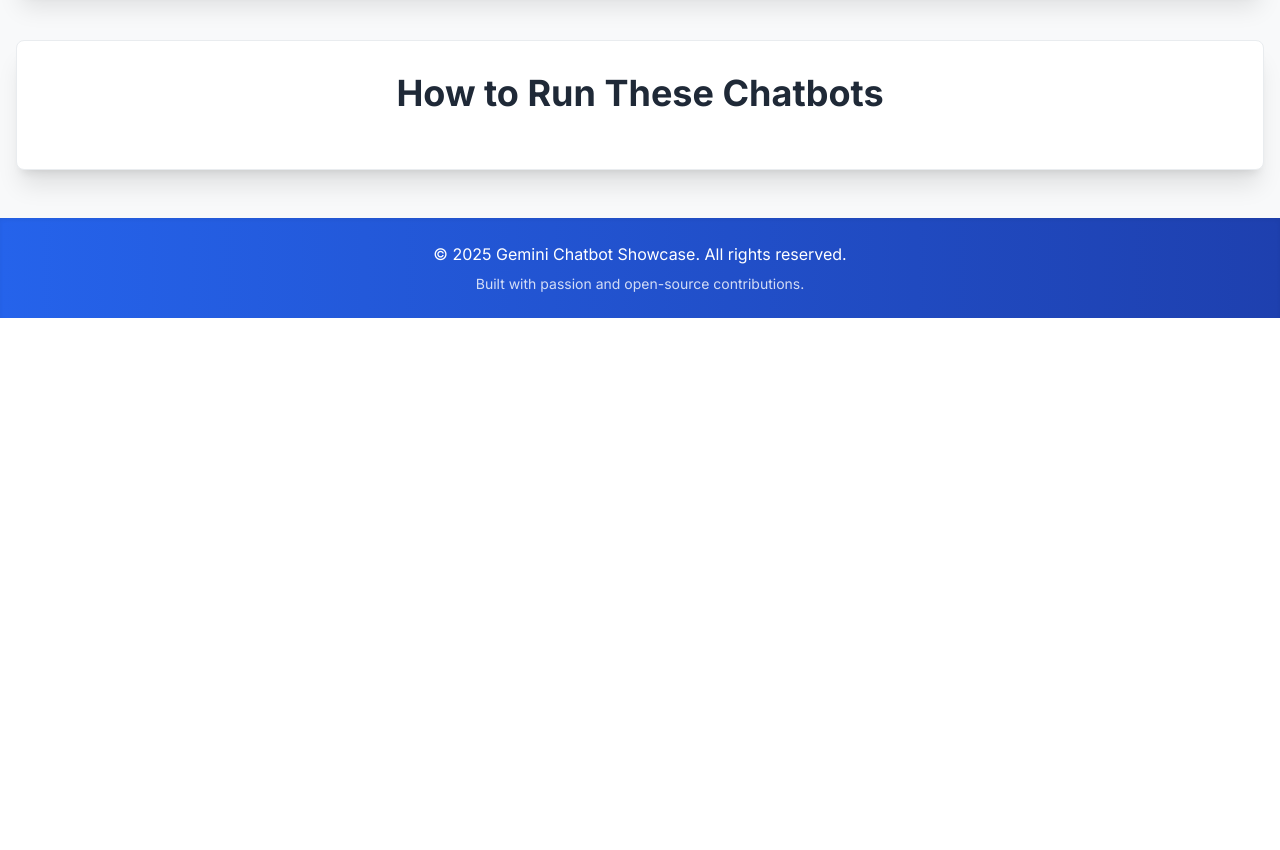
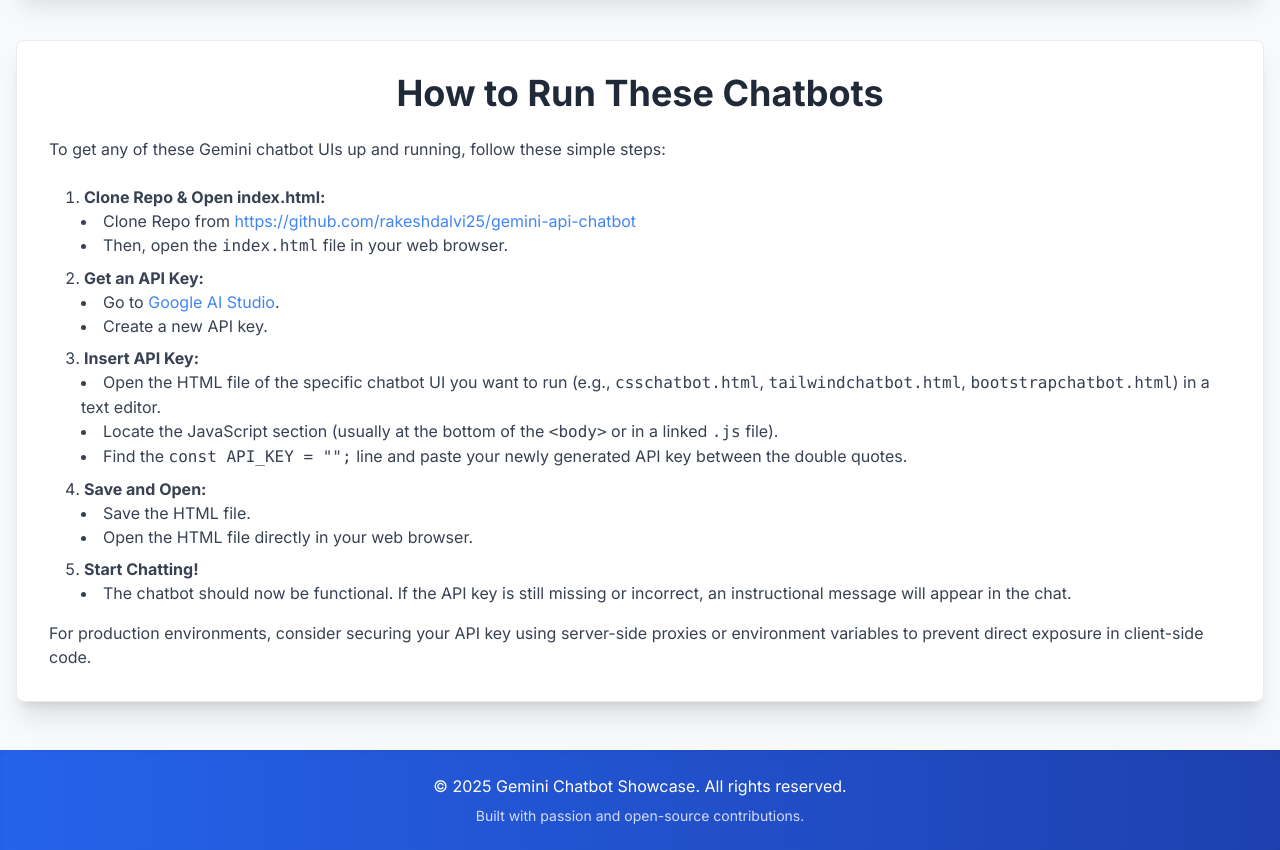
Before and after one commit to rakeshdalvi25/gemini-api-chatbot, a plain HTML site: page index.html in a window 1280 px wide. Shown: the part 2300-3150 px from the top of the page. Before the commit the page ends 2618 px from the top, so only its background shows below. Drawn offline with nearby package versions, Linux system fonts and the light colour scheme.

Commit message:
Steps Added in Index file

```diff
--- a/index.html
+++ b/index.html
@@ -316,7 +316,45 @@
         <br>
         <section id="how-to-run" class="bg-light-card-bg dark:bg-dark-card-bg rounded-lg shadow-xl overflow-hidden p-6 md:p-8 transition-colors duration-300 border border-light-border dark:border-dark-border">
             <h2 class="text-3xl md:text-4xl font-bold text-gray-800 dark:text-dark-text mb-6 text-center">How to Run These Chatbots</h2>
-
+             <div class="prose dark:prose-invert max-w-none text-gray-700 dark:text-dark-text">
+                <p>To get any of these Gemini chatbot UIs up and running, follow these simple steps:</p>
+                <br>
+                <ol class="list-decimal list-inside space-y-2 pl-4">
+                    <li><strong>Clone Repo & Open index.html:</strong>
+                        <ul class="list-disc list-inside pl-4">
+                            <li>Clone Repo from <a href="https://github.com/rakeshdalvi25/gemini-api-chatbot" target="_blank" class="text-primary-accent dark:text-blue-400 hover:underline">https://github.com/rakeshdalvi25/gemini-api-chatbot</a></li>
+                            <li>Then, open the <code>index.html</code> file in your web browser.</li>
+                        </ul>
+                    </li>
+                    <li><strong>Get an API Key:</strong>
+                        <ul class="list-disc list-inside pl-4">
+                            <li>Go to <a href="https://aistudio.google.com/" target="_blank" class="text-primary-accent dark:text-blue-400 hover:underline">Google AI Studio</a>.</li>
+                            <li>Create a new API key.</li>
+                        </ul>
+                    </li>
+                    <li><strong>Insert API Key:</strong>
+                        <ul class="list-disc list-inside pl-4">
+                            <li>Open the HTML file of the specific chatbot UI you want to run (e.g., <code>csschatbot.html</code>, <code>tailwindchatbot.html</code>, <code>bootstrapchatbot.html</code>) in a text editor.</li>
+                            <li>Locate the JavaScript section (usually at the bottom of the <code>&lt;body&gt;</code> or in a linked <code>.js</code> file).</li>
+                            <li>Find the <code>const API_KEY = "";</code> line and paste your newly generated API key between the double quotes.</li>
+                        </ul>
+                    </li>
+                    <li><strong>Save and Open:</strong>
+                        <ul class="list-disc list-inside pl-4">
+                            <li>Save the HTML file.</li>
+                            <li>Open the HTML file directly in your web browser.</li>
+                        </ul>
+                    </li>
+                    <li><strong>Start Chatting!</strong>
+                        <ul class="list-disc list-inside pl-4">
+                            <li>The chatbot should now be functional. If the API key is still missing or incorrect, an instructional message will appear in the chat.</li>
+                        </ul>
+                    </li>
+                </ol>
+                <p class="mt-4">
+                    For production environments, consider securing your API key using server-side proxies or environment variables to prevent direct exposure in client-side code.
+                </p>
+            </div>
         </section>
 
     </main>
```
